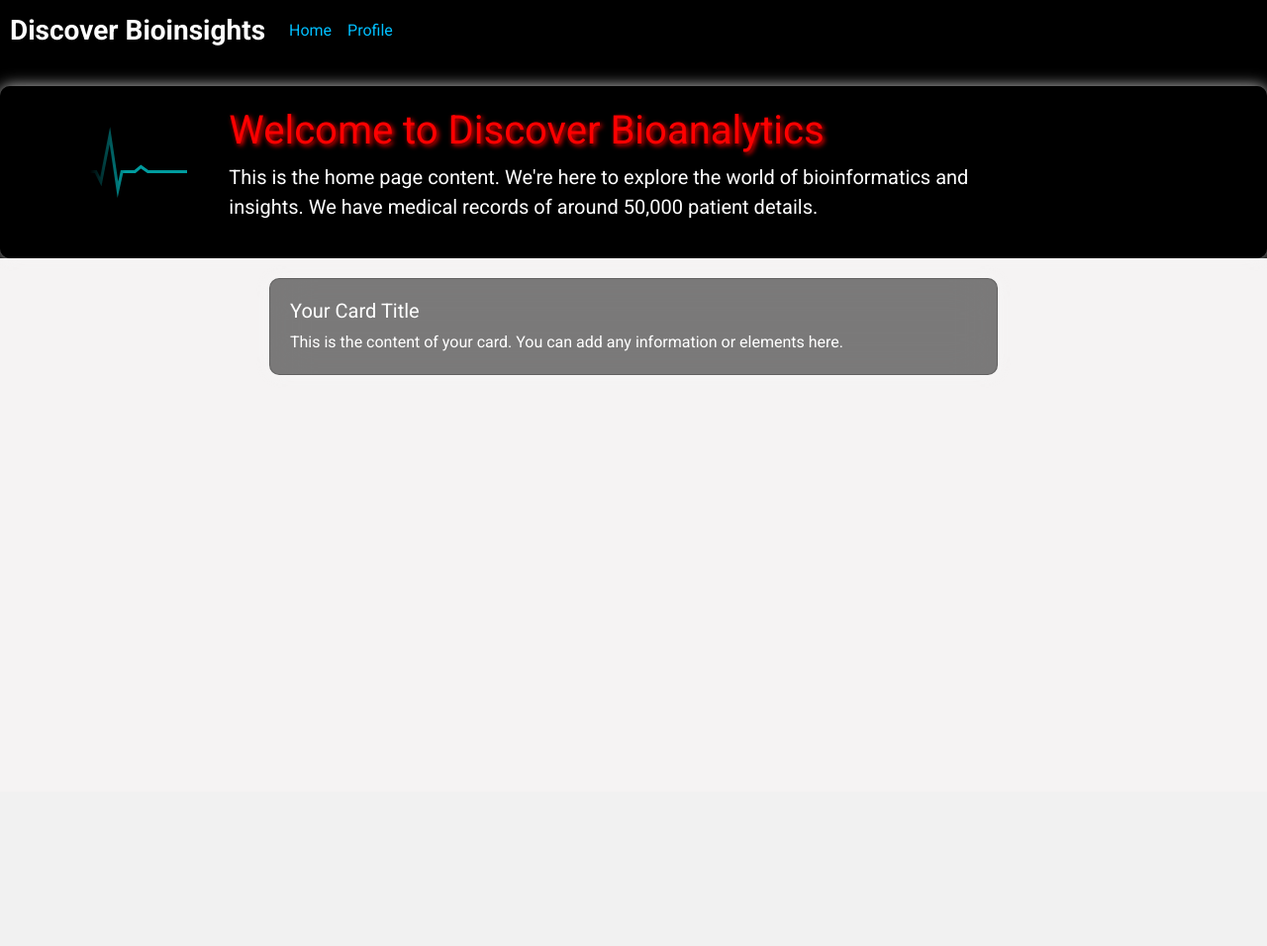
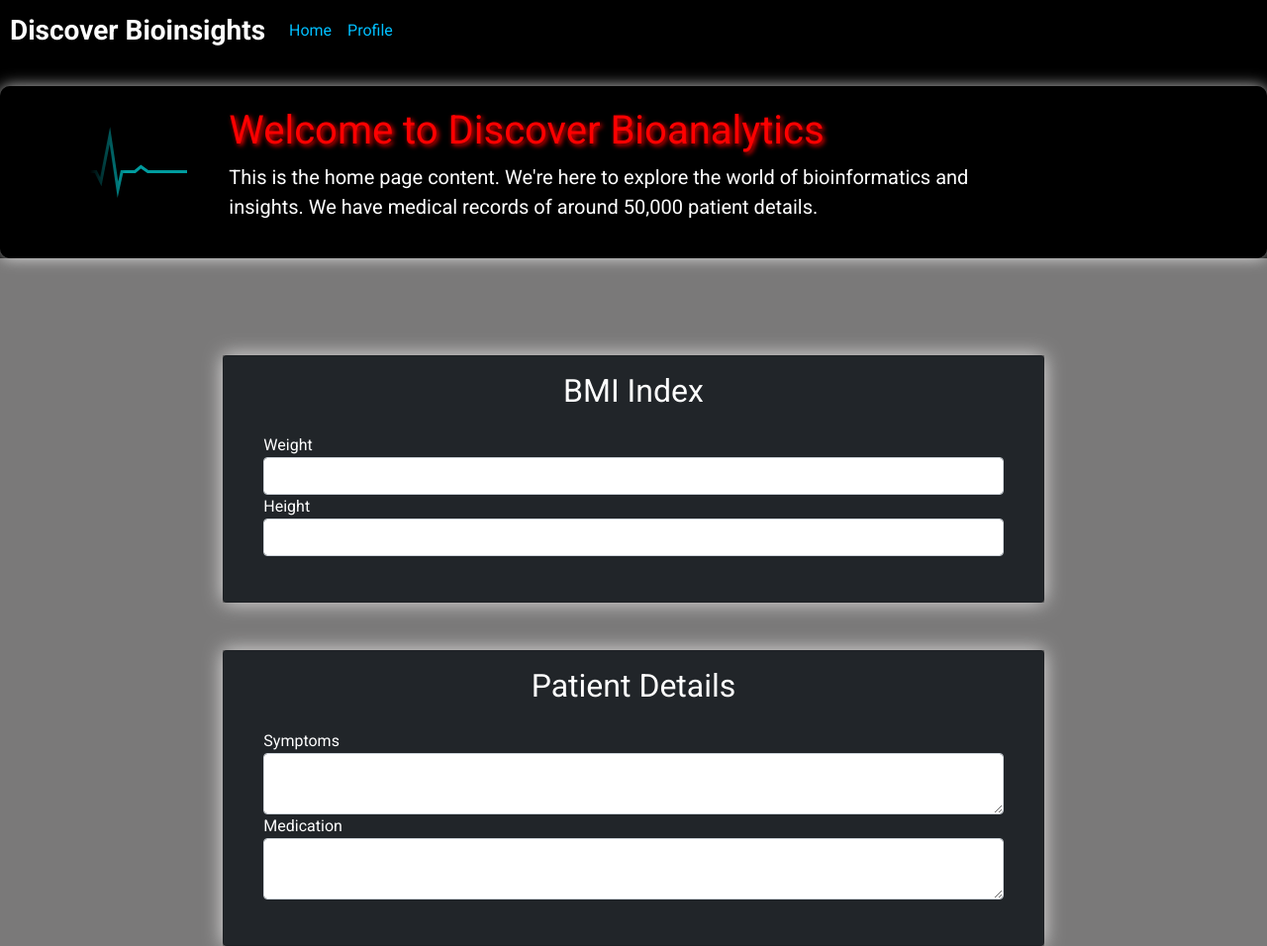
Before and after one commit to White-Devil09/Discover-Bioinsight, a Flask app: page / in a window 1280 px wide. Shown: the whole page at 99% size. Before the commit the page ends 379 px from the top, so only its background shows below. Run offline with Flask 3, Linux system fonts and the light colour scheme; some libraries are stand-ins or nearby versions.

Commit message:
added form

```diff
--- a/application/templates/layout.html
+++ b/application/templates/layout.html
@@ -266,18 +266,16 @@
 
 
 
-    <div class="container">
+    <main class="container-fluid">
         <div class="row">
             <div class="col-md-2"></div>
             <div class="col-md-8">
-                <div class="glassmorphism-frame">
-                    <h5 class="card-title">Your Card Title</h5>
-                    <p class="card-text">This is the content of your card. You can add any information or elements here.
-                    </p>
-                </div>
+                {% block content %}
+                {% endblock %}
             </div>
+            <div class="col-md-2"></div>
         </div>
-    </div>
+    </main>
 
     <script src="https://cdn.jsdelivr.net/npm/@popperjs/core@2.9.2/dist/umd/popper.min.js"
         integrity="sha384-IQsoLXl5PILFhosVNubq5LC7Qb9DXgDA9i+tQ8Zj3iwWAwPtgFTxbJ8NT4GN1R8p"
```
